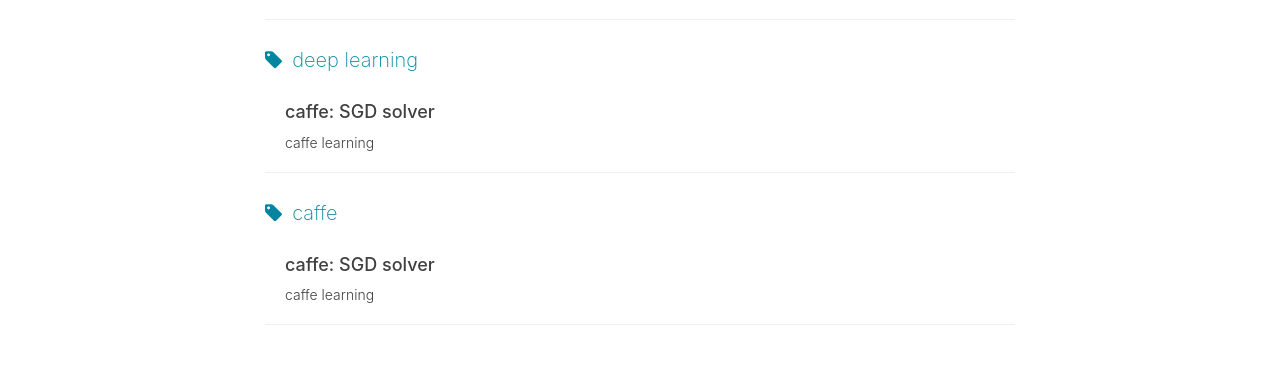
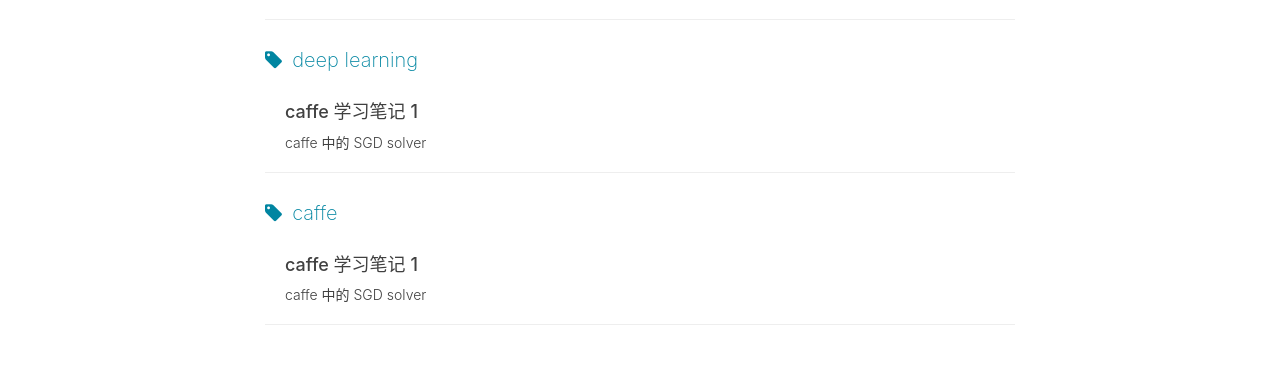
Before and after one commit to QiangXie/QiangXie.github.io, a Jekyll site: the page built from tags.html, in a window 1280 px wide. Shown: the part 1727-2119 px from the top of the page. Built offline with Jekyll 4.4.1, drawn with Linux system fonts in a browser that asks for light colours; nearby versions of some CDN libraries; comment, search, counter and statistics services are not loaded.

Commit message:
modify blog

```diff
--- a/_posts/2016-06-15-caffe.markdown
+++ b/_posts/2016-06-15-caffe.markdown
@@ -1,20 +1,20 @@
 ---
 layout: post
-title: "caffe: SGD solver"
-subtitle: "caffe learning"
+title: "caffe 学习笔记 1"
+subtitle: "caffe 中的 SGD solver"
 author: "Johnny"
 date: 2016-06-15 19:04:09
 header-img: "img/sky.jpg"
-use_math: true
 tags:
     - deep learning
     - caffe
 ---
 
+
 solver是caffe中一个很重要的概念，简单来说solver通过不断 forward和backward计算梯度，用计算得到的梯度对模型进行优化，更新深度神经网络各层的参数，使得loss最小以使模型更好地拟合数据。
 
-1. solver的作用及分类
----------------
+# solver的作用及分类 #
+
 
 在caffe中封装的有以下几种solver：
 
@@ -89,10 +88,7 @@
 
 缺少部分，待续……
 
-5. 参考资料
--------
-1 [caffe API 文档](http://caffe.berkeleyvision.org/doxygen/classcaffe_1_1Solver.html)
-
-2 [Caffe Tutorial——Solver](http://caffe.berkeleyvision.org/tutorial/solver.html)
-
-3 [Bottou L. Stochastic gradient descent tricks[M]//Neural Networks: Tricks of the Trade. Springer Berlin Heidelberg, 2012: 421-436.](http://link.springer.com/chapter/10.1007/978-3-642-35289-8_25)
+# 参考资料 #
+1. [caffe API 文档](http://caffe.berkeleyvision.org/doxygen/classcaffe_1_1Solver.html)
+1. [Caffe Tutorial——Solver](http://caffe.berkeleyvision.org/tutorial/solver.html)
+1. [Bottou L. Stochastic gradient descent tricks[M]//Neural Networks: Tricks of the Trade. Springer Berlin Heidelberg, 2012: 421-436.](http://link.springer.com/chapter/10.1007/978-3-642-35289-8_25)
```
Also changed, not shown: other parts of _posts/2016-06-15-caffe.markdown (+5 -6 lines).
